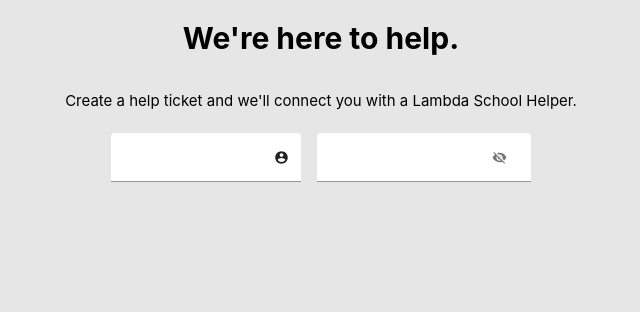
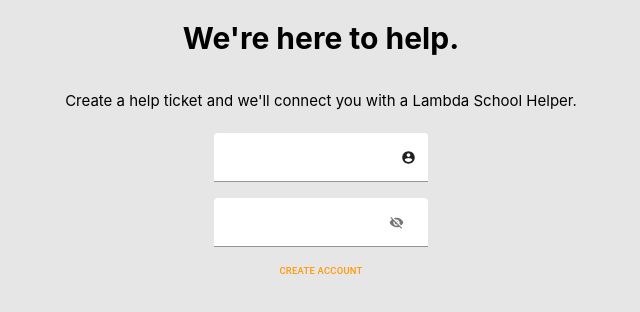
Before and after one commit to DevDeskQueue3/React, a React (Create React App) app: page /student/login in a window 1280 px wide. Shown: the top 312 px of the page, without its empty margins (319-959 px from the left). Built offline with nearby package versions, Linux system fonts and the light colour scheme.

Commit message:
added create account button

```diff
--- a/src/components/student/Login.js
+++ b/src/components/student/Login.js
@@ -4,7 +4,7 @@
     Container,
     FormControl,
     InputLabel,
-    Input,
+    Button,
     FilledInput,
     IconButton,
     makeStyles,
@@ -101,6 +101,9 @@
                                 }
                             />
                         </FormControl>
+                        <Button size='large'
+                                color='primary'
+                        >Create Account</Button>
                     </ThemeProvider>
                 </form>
             </Container>
--- a/src/components/student/student.css
+++ b/src/components/student/student.css
@@ -7,8 +7,10 @@
     font-size: 1.5rem;
 }
 
-div.login-wrapper form{
+div.login-wrapper form.login-form{
     font-size: 1.8rem;
+    display: flex;
+    flex-direction: column;
 }
 
 div.MuiFilledInput-root{
```
